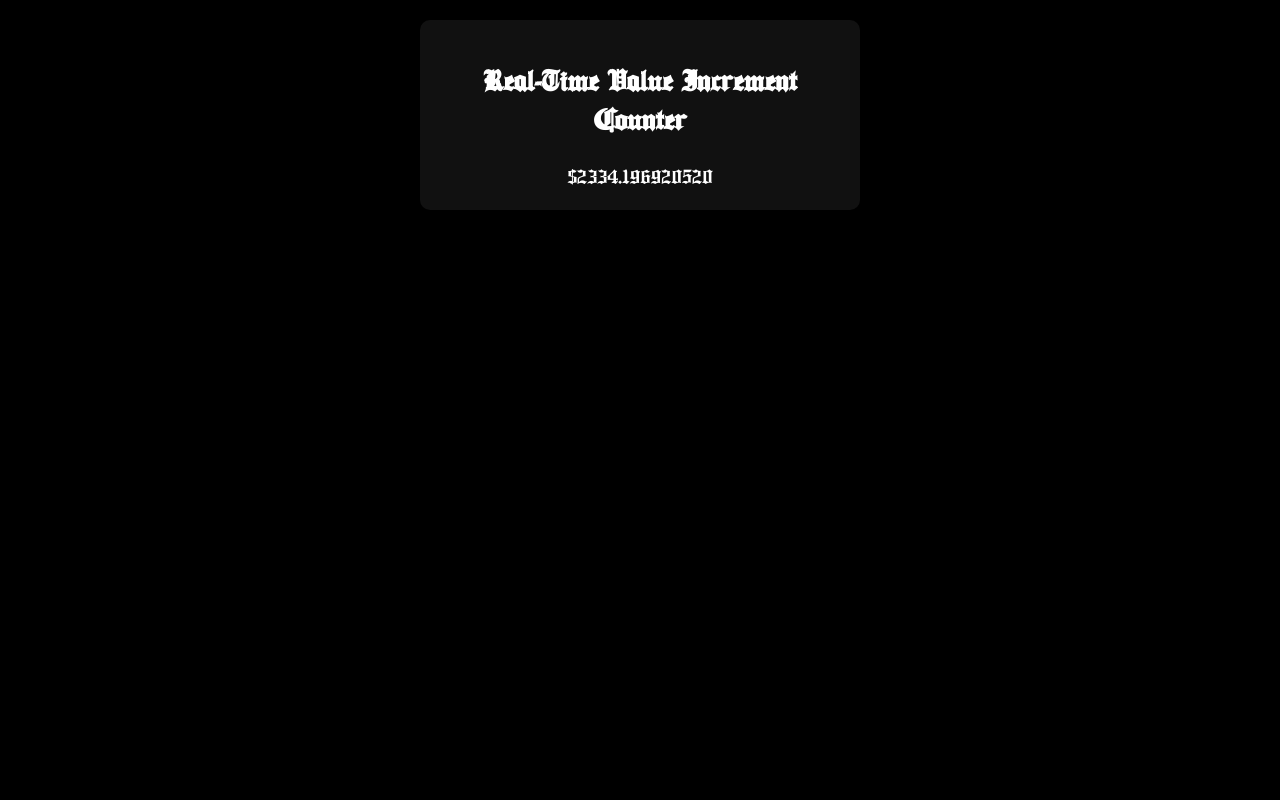
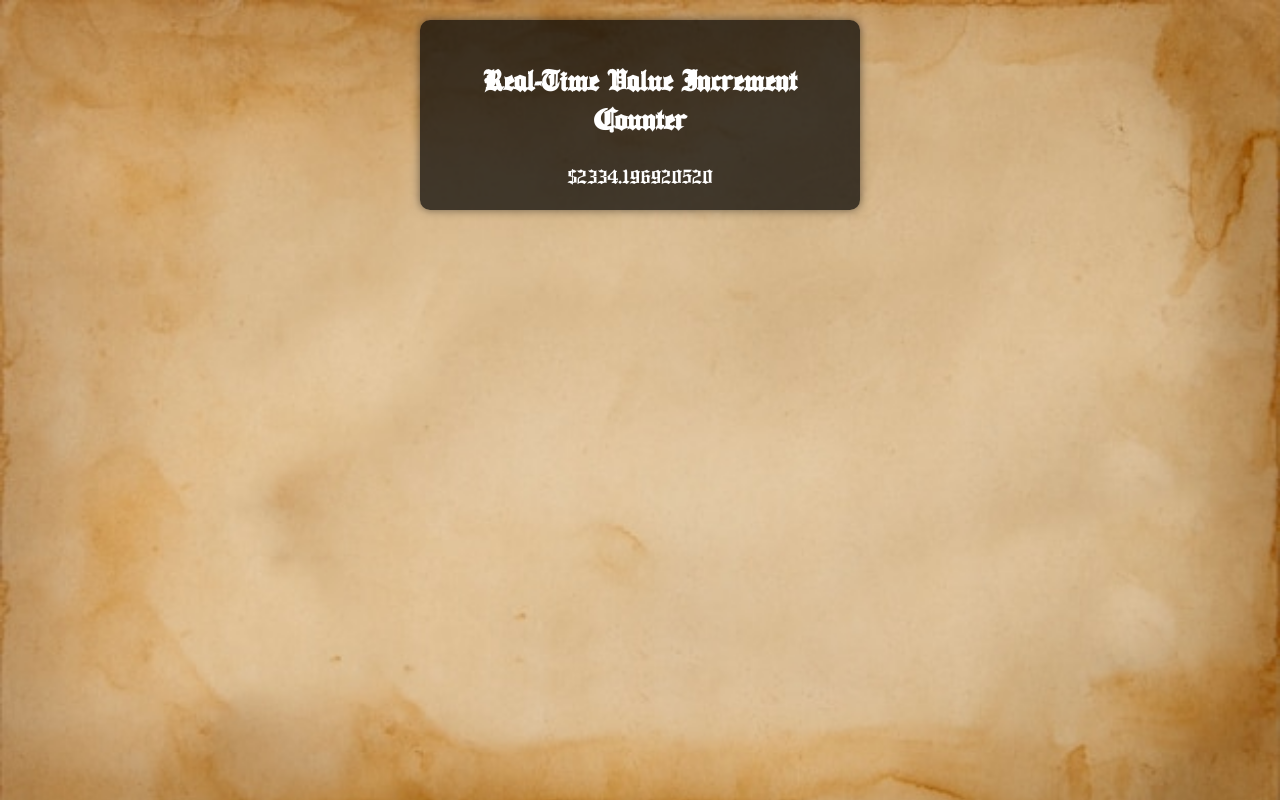
Before and after one commit to yog27/yog27.github.io, a plain HTML site: page index.html in a window 1280 px wide. Drawn offline with Linux system fonts and the light colour scheme; no server answers.

Commit message:
Update index.html

```diff
--- a/index.html
+++ b/index.html
@@ -12,11 +12,16 @@
         body {
             font-family: 'Ancient Medium', Arial, sans-serif;
             text-align: center;
-            background-color: black;
+            background-image: url('brown-papyrus-paper_53876-14519.jpg');
+            background-size: cover;
+            background-repeat: no-repeat;
+            background-attachment: fixed;
             color: white;
+            margin: 0;
+            padding: 0;
         }
         .counter-container {
-            background-color: #111;
+            background-color: rgba(0, 0, 0, 0.7); /* Semi-transparent background for better readability */
             padding: 20px;
             border-radius: 10px;
             box-shadow: 0 0 10px rgba(0, 0, 0, 0.5);
@@ -34,7 +39,7 @@
     <script>
         const baseValue = 2328.05;
         const incrementPerTenthSecond = 0.00000051025;
-        const startDate = new Date('2024-06-11').getTime(); // Starting from April 16, 2024
+        const startDate = new Date('2024-06-11').getTime(); // Starting from June 11, 2024
         const endDate = new Date('2026-01-01').getTime(); // Up to the end of 2025
 
         function updateValue() {
```
